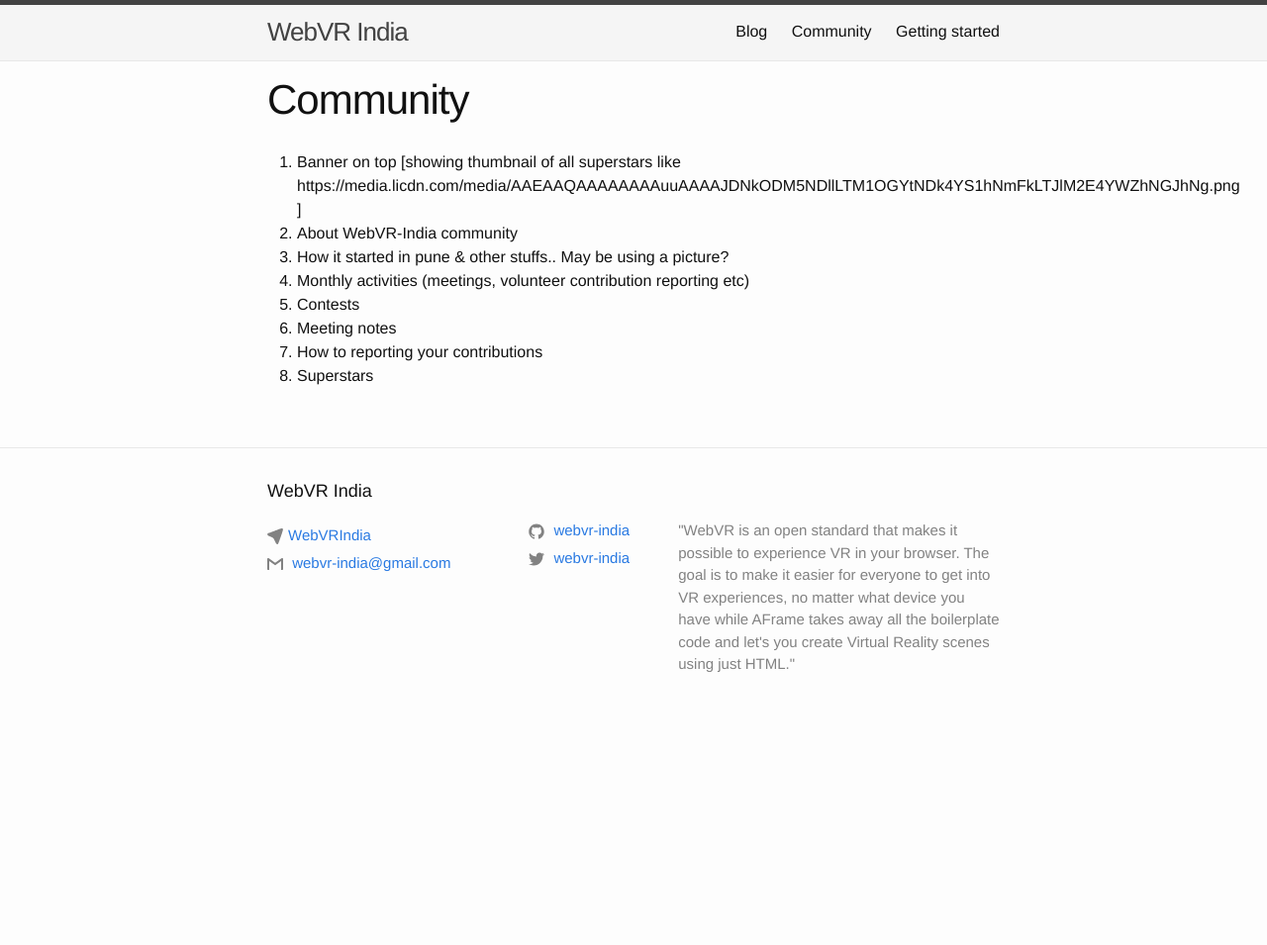
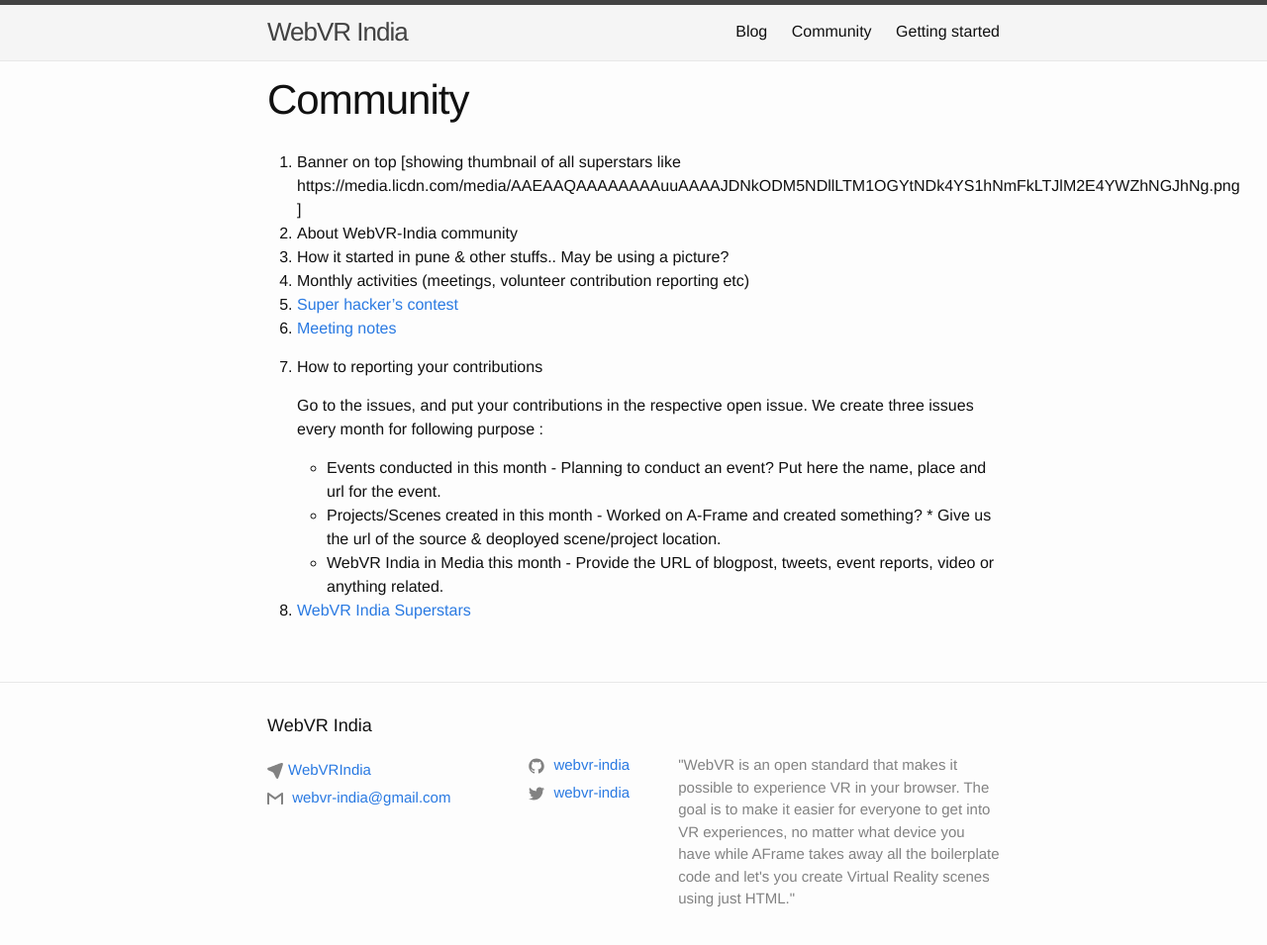
Before and after one commit to webvr-india/webvr-india.github.io, a Jekyll site: the page built from community.md, in a window 1280 px wide and 980 px high. Shown: the top 955 px of the window at 99% size. Built offline with Jekyll 4.4.1, drawn with Linux system fonts in a browser that asks for light colours.

Commit message:
community updated

```diff
--- a/community.md
+++ b/community.md
@@ -8,7 +8,13 @@
 2. About WebVR-India community
 3. How it started in pune & other stuffs.. May be using a picture?
 4. Monthly activities (meetings, volunteer contribution reporting etc)
-5. Contests
-6. Meeting notes
+5. [Super hacker's contest](https://github.com/webvr-india/activities/issues/17)
+6. [Meeting notes](https://github.com/webvr-india/activities/tree/master/meetings)
+
 7. How to reporting your contributions
-8. Superstars
+
+    Go to the issues, and put your contributions in the respective open issue. We create three issues every month for following purpose :
+    * Events conducted in this month - Planning to conduct an event? Put here the name, place and url for the event.
+    * Projects/Scenes created in this month - Worked on A-Frame and created something? * Give us the url of the source & deoployed scene/project location.
+    * WebVR India in Media this month - Provide the URL of blogpost, tweets, event reports, video or anything related.
+8. [WebVR India Superstars](https://wiki.mozilla.org/India/WebVR/#Contributors_aka_WebVR-India-Superstarts_.3B.29)
```
